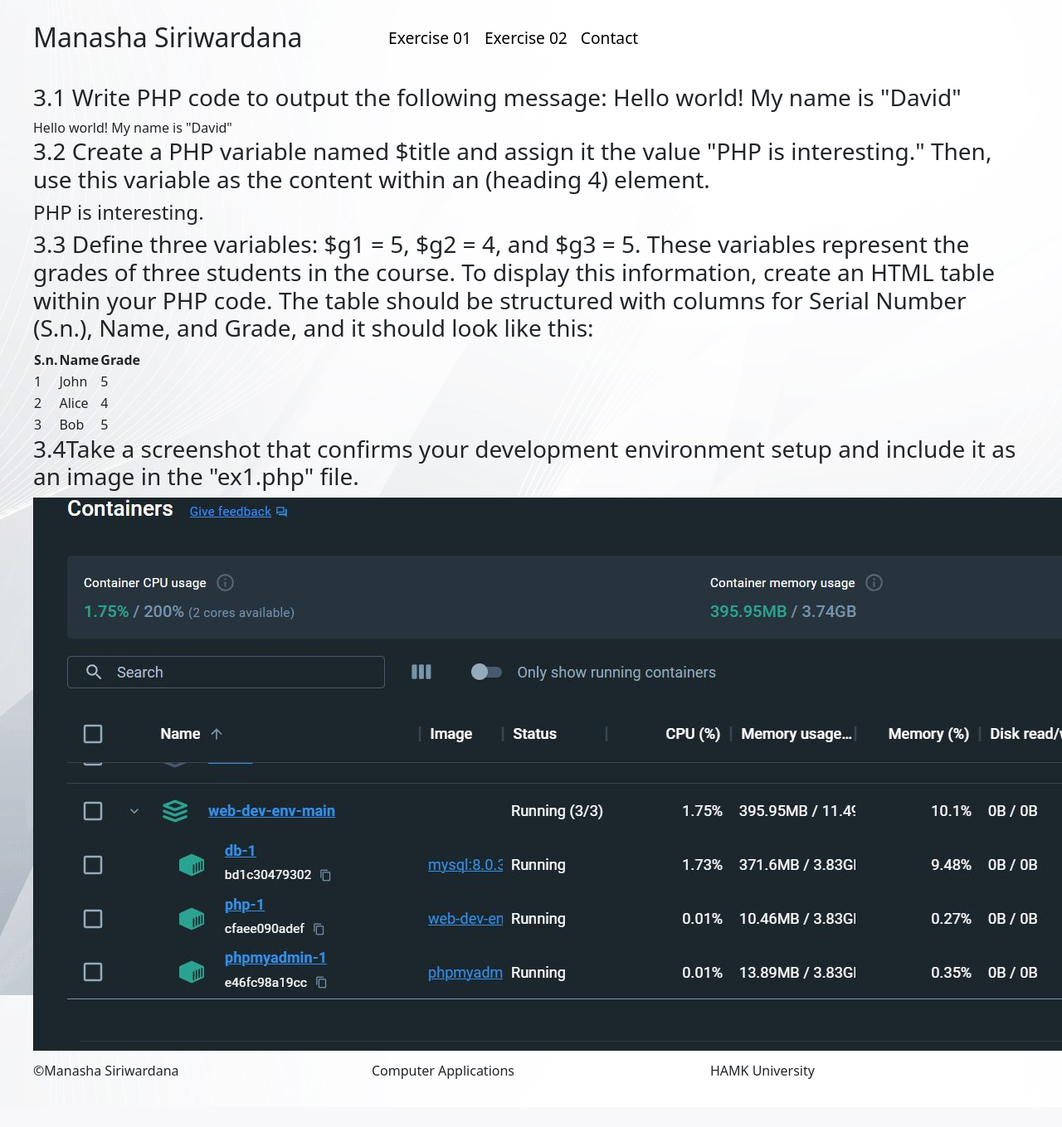
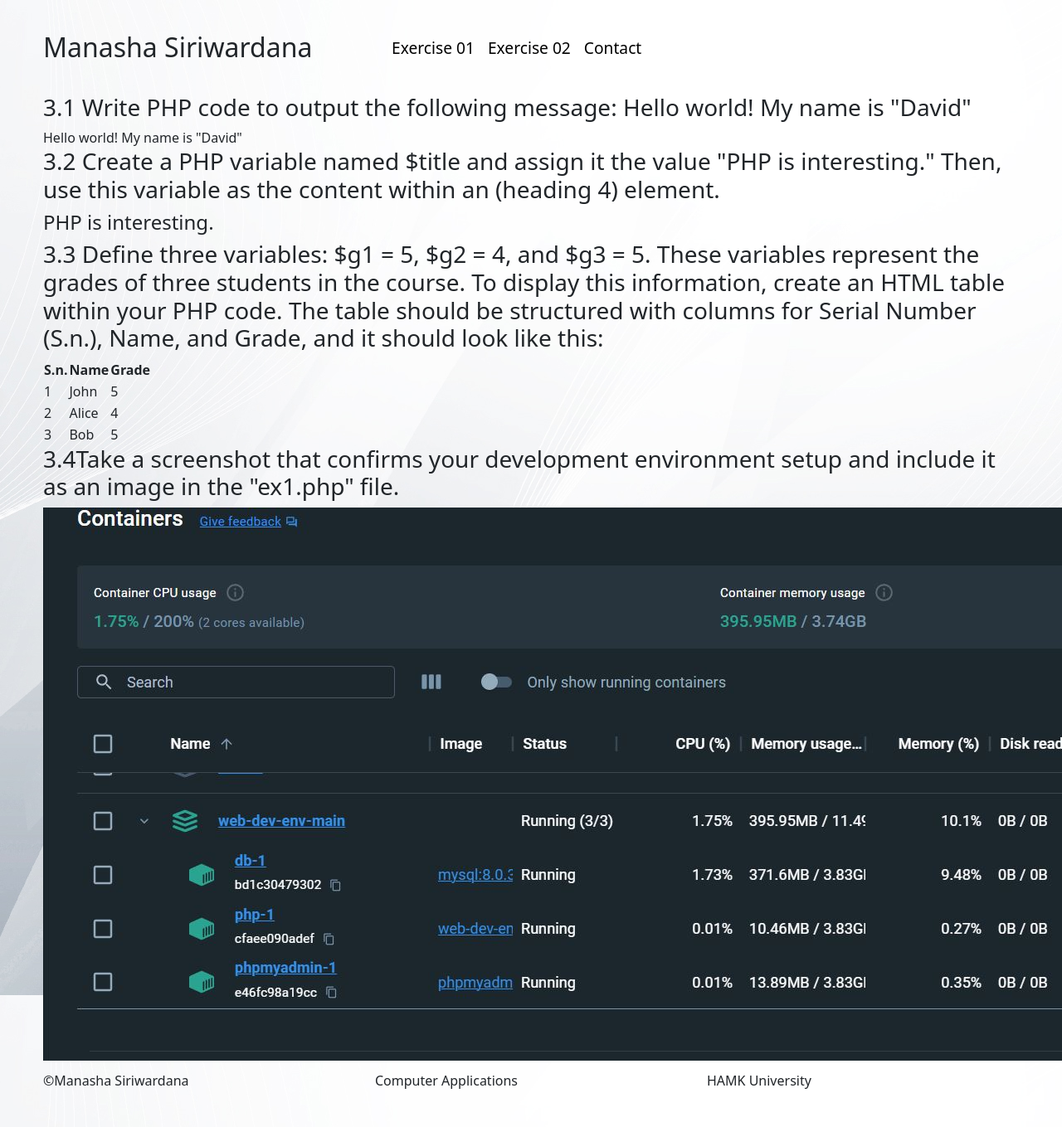
Before and after one commit to manasha23000/src, a PHP site: page /TasksManasha/ex1.php in a window 1280 px wide; the page is wider, and only the part inside the window is pictured. Shown: that part at 83% size. Before the commit the page ends 1301 px from the top of that part, so only its background shows below. Run offline with PHP 8.4, Linux system fonts and the light colour scheme.

Commit message:
Ex2 final

```diff
--- a/TasksManasha/header.php
+++ b/TasksManasha/header.php
@@ -3,7 +3,7 @@
 <head>
     <meta charset="UTF-8">
     <meta name="viewport" content="width=device-width, initial-scale=1.0">
-    <title><?php echo $title ?> </title>
+    <title>   <?php echo $title ?>   </title>
     <link href="https://cdn.jsdelivr.net/npm/bootstrap@5.3.2/dist/css/bootstrap.min.css" rel="stylesheet" integrity="sha384-T3c6CoIi6uLrA9TneNEoa7RxnatzjcDSCmG1MXxSR1GAsXEV/Dwwykc2MPK8M2HN" crossorigin="anonymous">
     <link rel="stylesheet" href="style.css">
 </head>
@@ -12,8 +12,8 @@
     <div class="Container">
         <header>
 
-            <div class="row">
-                <div class="col-md-4">
+            <div class="row nav-bacground">
+                <div class="col-md-4 ">
                      <h2>Manasha Siriwardana</h2>
                 </div>
 
--- a/TasksManasha/style.css
+++ b/TasksManasha/style.css
@@ -3,6 +3,7 @@ body{
     background-image: url(Images/background.jpg);
     width: 1200px;
     margin: 16px  auto;
+    padding: 12px;
 
 }
 
@@ -13,6 +14,7 @@ h2{
 header{
 
     font-size: larger;
+
 
 }
 .nav-link{
```
